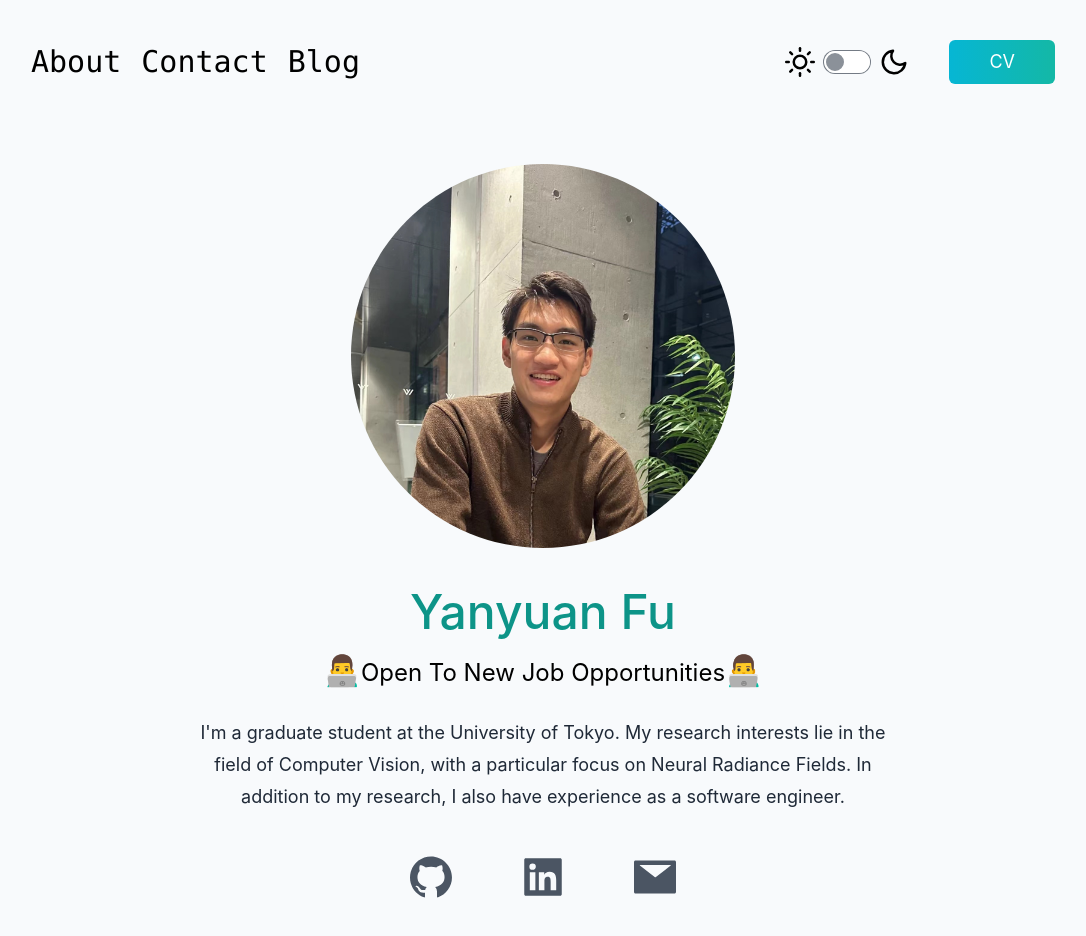
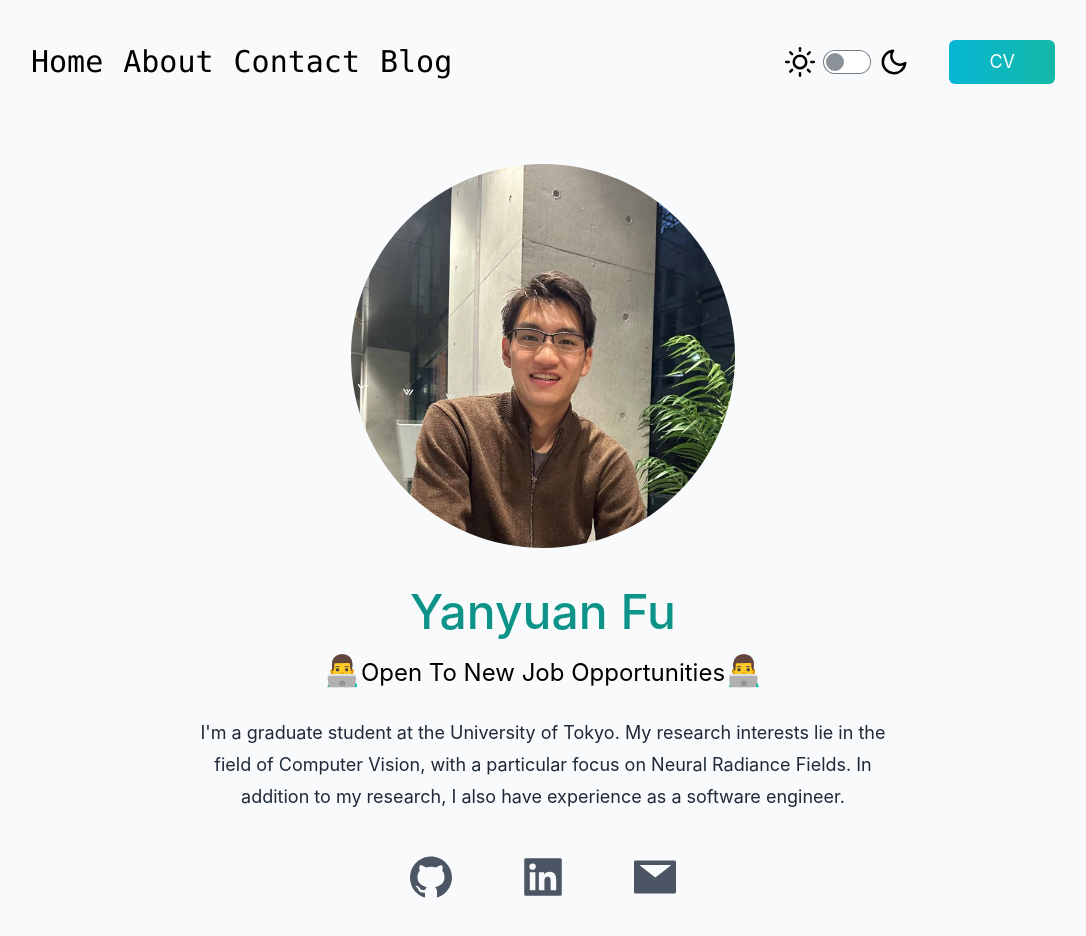
Before and after one commit to fu-yanyuan/portfolio, a Next.js app: page / in a window 1280 px wide. Shown: the top 936 px of the page, without its empty margins (97-1183 px from the left). Built offline with nearby package versions, Linux system fonts and the light colour scheme.

Commit message:
feat: add Home button to navbar

```diff
--- a/pages/index.js
+++ b/pages/index.js
@@ -21,11 +21,16 @@ export default function Home() {
   const navLinks = [
     {
       id: 1,
+      navName: 'Home',
+      navLink: 'top'
+    },
+    {
+      id: 2,
       navName: 'About',
       navLink: 'about'
     },
     {
-      id: 2,
+      id: 3,
       navName: 'Contact',
       navLink: '# '
     },
@@ -46,15 +51,15 @@ export default function Home() {
       </Head>
 
       <main className='bg-slate-50 dark:bg-slate-800 min-h-screen'>
-        <div className='text-black w-full h-25 px-10 dark:text-white md:px-32'>
+        <div id='top' className='text-black w-full h-25 px-10 dark:text-white md:px-32'>
           <nav className='py-10 flex justify-between items-center'>
             <div
               onClick={() => setNav(!sideBar)}
-              className='z-50 cursor-pointer text-2xl hover:text-3xl duration-200 sm:hidden'>
+              className='z-50 cursor-pointer text-2xl hover:text-3xl duration-200 md:hidden'>
               {sideBar ? <FaTimes /> : <FaBars />}
             </div>
 
-            <ol className='hidden sm:flex items-center'>
+            <ol className='hidden md:flex items-center'>
               {navLinks.map(({ id, navName, navLink }) => (
                 <li key={id} className='text-xl font-mono hover:underline cursor-pointer pr-5 sm:text-2xl lg:text-3xl'>
                   <Scroll to={navLink} smooth duration={500} className='font-mono'>
@@ -102,7 +107,7 @@ export default function Home() {
           <ul className={`flex flex-col absolute z-10 justify-center items-center
                           top-0 left-0 h-screen w-full pt-20
                           bg-white text-slate-900 dark:bg-slate-700 dark:text-slate-200
-                          sm:hidden`}>
+                          md:hidden`}>
             {navLinks.map(({ id, navName, navLink }) => (
               <li
                 className='py-8'
@@ -114,8 +119,8 @@ export default function Home() {
                   {navName}
                 </a> */}
                 <Scroll onClick={() => setNav(!sideBar)} to={navLink} smooth duration={500} className='text-4xl font-mono hover:underline cursor-pointer'>
-                    {navName}
-                  </Scroll>
+                  {navName}
+                </Scroll>
               </li>
             ))}
             <li className='py-8'>
```
